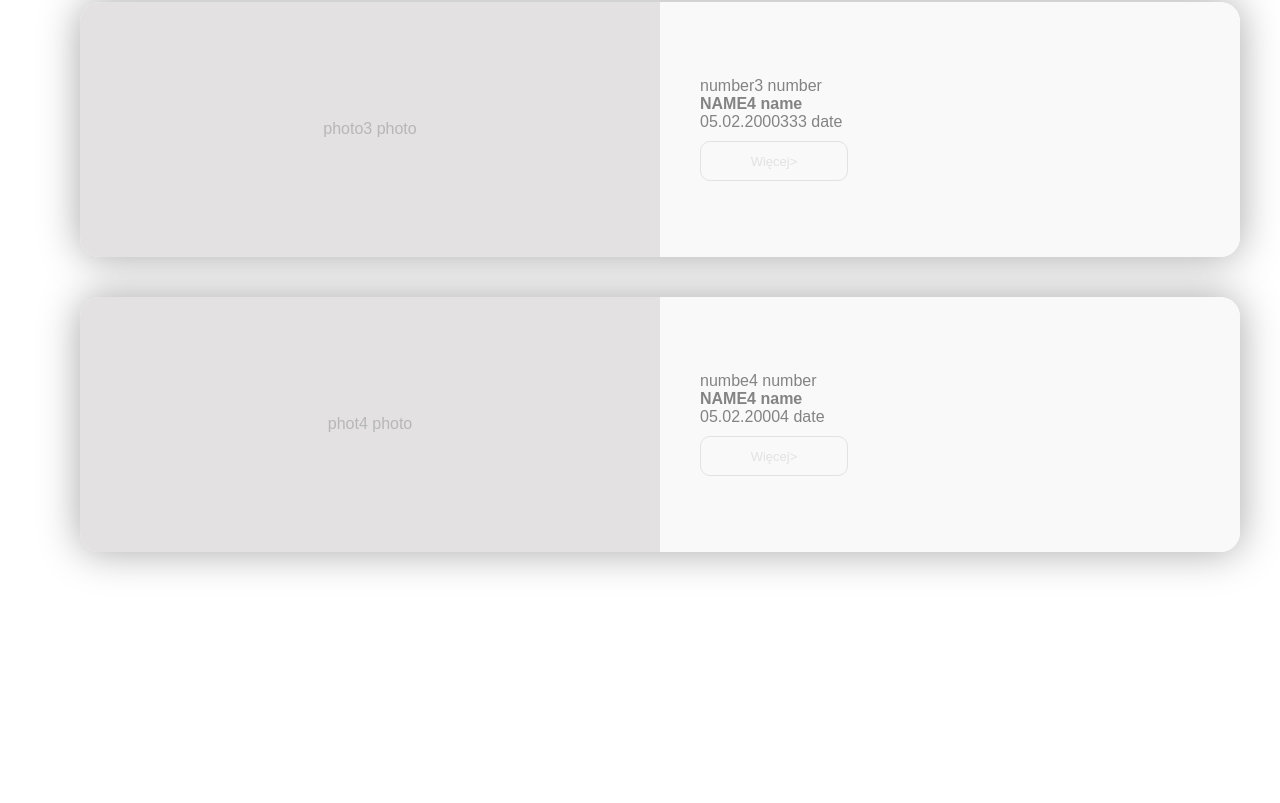
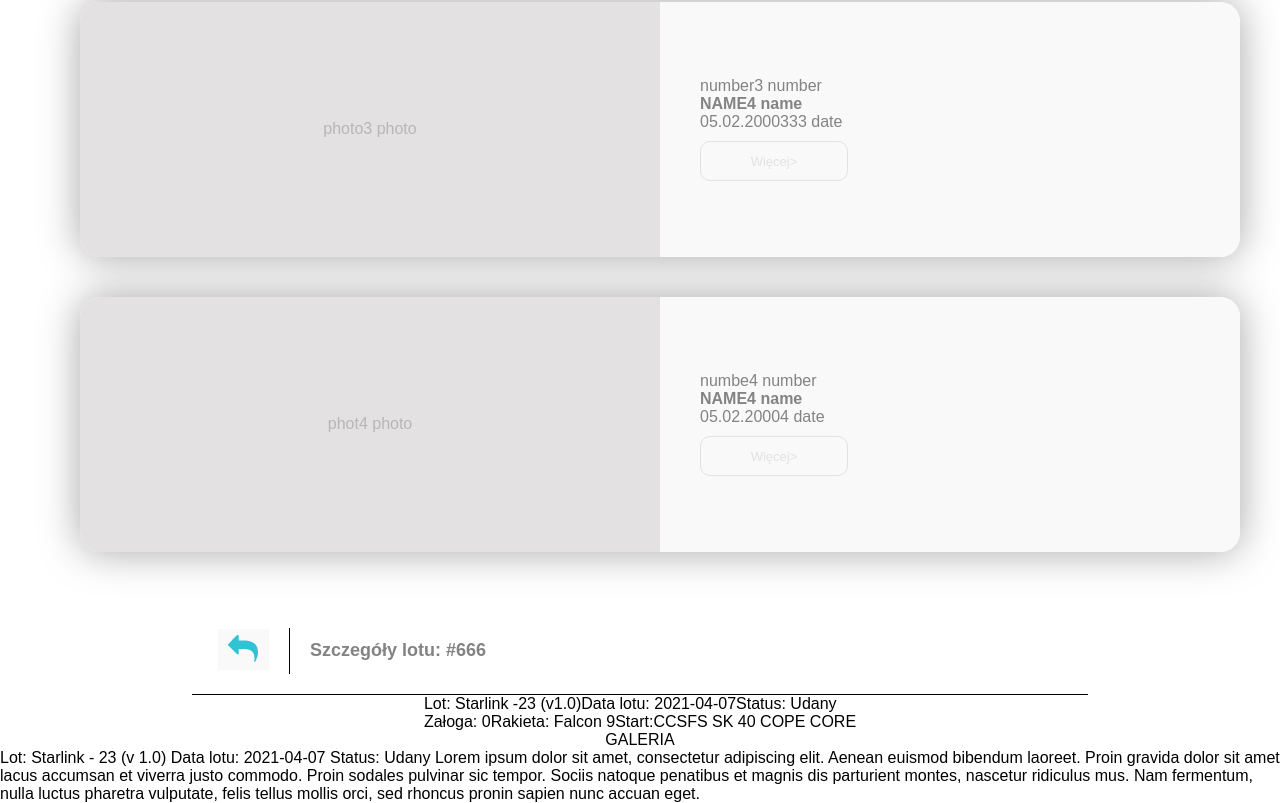
Before and after one commit to karolinaskorupska/cloudservices, a React (Create React App) app: page / in a window 1280 px wide. Shown: the part 712-1515 px from the top of the page. Before the commit the page ends 1320 px from the top, so only its background shows below. Built offline with nearby package versions, Linux system fonts and the light colour scheme.

Commit message:
header styles

```diff
--- a/src/components/FlightsList/FlightsList.js
+++ b/src/components/FlightsList/FlightsList.js
@@ -8,7 +8,7 @@ const FlightsList = () => (
     <h2>Flights List</h2>
     <ul>
       {flights.map((flightData, index) => (
-        <FlightsListItem flightData={flightData} index={index} />
+        <FlightsListItem flightData={flightData} index={index} key={index} />
       ))}
     </ul>
   </Wrapper>
--- /dev/null
+++ b/src/components/SubpageHeader/SubpageHeader.js
@@ -0,0 +1,14 @@
+import React from 'react';
+import BackButtonImage from './BackButtonImage.png';
+import { SubpageHeaderStyles, BackButtonStyles, DetailsStyles } from './SubpageHeader.styled';
+
+const SubpageHeader = () => (
+  <SubpageHeaderStyles>
+    <BackButtonStyles>
+      <img src={BackButtonImage}></img>
+    </BackButtonStyles>
+    <DetailsStyles>Szczegóły lotu: #666</DetailsStyles>
+  </SubpageHeaderStyles>
+);
+
+export default SubpageHeader;
--- /dev/null
+++ b/src/components/SubpageHeader/SubpageHeader.styled.js
@@ -0,0 +1,27 @@
+import styled from 'styled-components';
+
+export const SubpageHeaderStyles = styled.div`
+  width: 70%;
+  display: flex;
+  justify-content: flex-start;
+  align-items: center;
+  border-bottom: 1px solid black;
+  padding: 20px;
+`;
+
+export const BackButtonStyles = styled.button`
+  border: none;
+  background: transparent;
+  border-right: 1px solid black;
+  padding-right: 20px;
+`;
+
+export const DetailsStyles = styled.span`
+  display: block;
+  font-family: 'Arial-BoldMT', 'Arial Bold', 'Arial', sans-serif;
+  font-weight: 700;
+  font-style: normal;
+  font-size: 18px;
+  color: #848383;
+  margin-left: 20px;
+`;
--- /dev/null
+++ b/src/components/SubpageMain/SubpageMain.js
@@ -0,0 +1,33 @@
+import React from 'react';
+
+const SubpageMain = () => (
+  <>
+    <div className="subpageContainer">
+      <div className="overallDataFlight">
+        <span>Lot: </span>
+        <span className="boldSpan">Starlink -23 (v1.0)</span>
+        <span>Data lotu: </span>
+        <span className="boldSpan">2021-04-07</span>
+        <span>Status: </span>
+        <span className="boldSpan">Udany</span>
+      </div>
+      <div className="flightDetails">
+        <span>Załoga: </span>
+        <span className="boldSpan">0</span>
+        <span>Rakieta: </span>
+        <span className="boldSpan">Falcon 9</span>
+        <span>Start:</span>
+        <span className="boldSpan">CCSFS SK 40 COPE CORE</span>
+      </div>
+    </div>
+    <div className="photoGallery">GALERIA</div>
+    <div className="flightDescription">
+      Lot: Starlink - 23 (v 1.0) Data lotu: 2021-04-07 Status: Udany Lorem ipsum dolor sit amet, consectetur adipiscing elit. Aenean euismod bibendum
+      laoreet. Proin gravida dolor sit amet lacus accumsan et viverra justo commodo. Proin sodales pulvinar sic tempor. Sociis natoque penatibus et
+      magnis dis parturient montes, nascetur ridiculus mus. Nam fermentum, nulla luctus pharetra vulputate, felis tellus mollis orci, sed rhoncus
+      pronin sapien nunc accuan eget.
+    </div>
+  </>
+);
+
+export default SubpageMain;
--- a/src/views/Root.js
+++ b/src/views/Root.js
@@ -4,6 +4,7 @@ import styled, { ThemeProvider } from 'styled-components';
 import { GlobalStyles } from 'assets/styles/globalStyles';
 import { theme } from 'assets/styles/theme';
 import { Wrapper } from './Root.styles';
+import Subpage from './Subpage';
 
 const Root = () => (
   <ThemeProvider theme={theme}>
@@ -11,6 +12,7 @@ const Root = () => (
     <Wrapper>
       <FlightsList />
     </Wrapper>
+    <Subpage />
   </ThemeProvider>
 );
 
--- /dev/null
+++ b/src/views/Subpage.js
@@ -0,0 +1,26 @@
+import React from 'react';
+import SubpageHeader from 'components/SubpageHeader/SubpageHeader';
+import SubpageMain from 'components/SubpageMain/SubpageMain';
+import { Wrapper } from './Subpage.styled';
+// import { flights } from 'data/flights';
+// import PropTypes from 'prop-types';
+
+const Subpage = () => {
+  return (
+    <Wrapper>
+      <SubpageHeader />
+      <SubpageMain />
+    </Wrapper>
+  );
+};
+
+// Subpage.propTypes = {
+//   flightData: PropTypes.shape({
+//     // flightDate: PropTypes.string,
+//     // flightMainPhoto: PropTypes.string,
+//     // flightName: PropTypes.string.isRequired,
+//     flightNumber: PropTypes.string,
+//   }),
+// };
+
+export default Subpage;
--- /dev/null
+++ b/src/views/Subpage.styled.js
@@ -0,0 +1,10 @@
+import styled from 'styled-components';
+
+export const Wrapper = styled.div`
+background-color: ${({ theme }) => theme.colors.bkgColor});
+display: flex;
+flex-direction: column;
+justify-content: center;
+align-items: center;
+width: 100%;
+`;
```
Also changed, not shown: src/components/SubpageHeader/BackButtonImage.png (added), src/components/SubpageMain/SubpageMain.styled.js (added).
